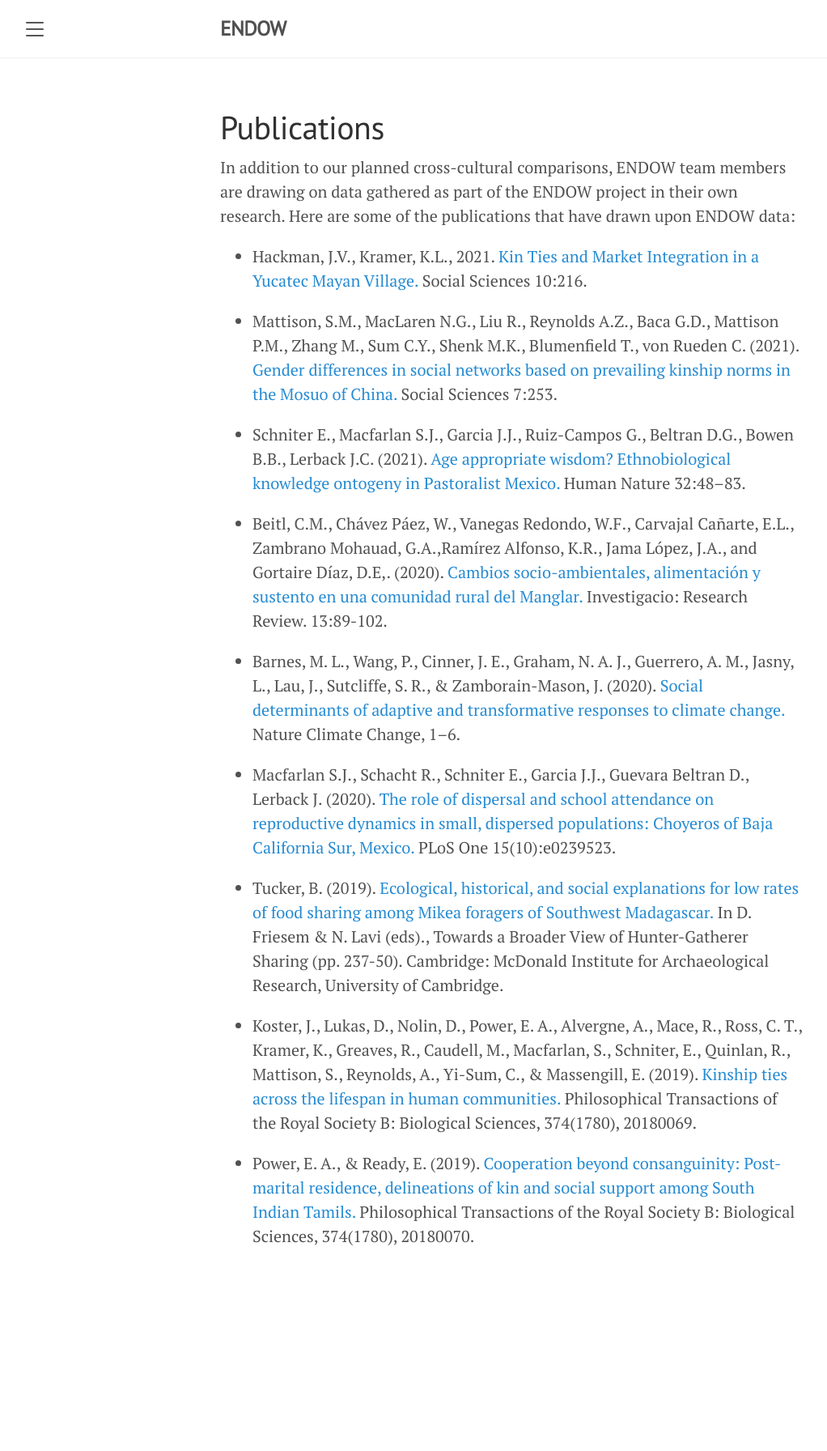
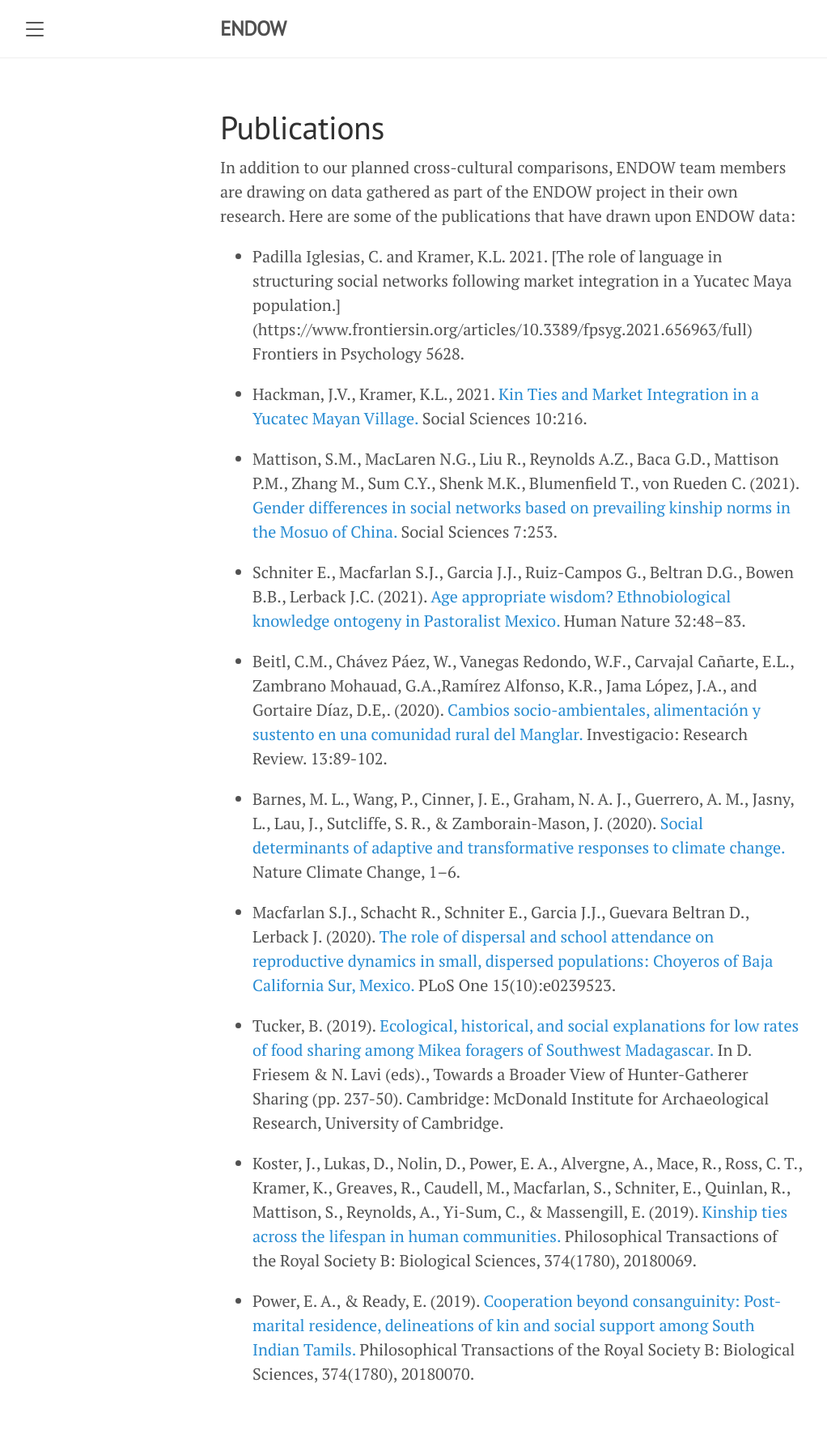
Before and after one commit to endowproject/endowproject.github.io, a Jekyll site: the page built from publications.md, in a window 1280 px wide. Shown: the whole page at 81% size, without its empty margins (8-1030 px from the left). Built offline with Jekyll 4.4.1, drawn with Linux system fonts in a browser that asks for light colours; before the commit the page ends 1622 px from its top, so only the background shows below that.

Commit message:
Update publications.md

```diff
--- a/publications.md
+++ b/publications.md
@@ -4,6 +4,8 @@ title: Publications
 ---
 
 In addition to our planned cross-cultural comparisons, ENDOW team members are drawing on data gathered as part of the ENDOW project in their own research. Here are some of the publications that have drawn upon ENDOW data:
+
+- Padilla Iglesias, C. and Kramer, K.L. 2021. [The role of language in structuring social networks following market integration in a Yucatec Maya population.] (https://www.frontiersin.org/articles/10.3389/fpsyg.2021.656963/full) Frontiers in Psychology 5628.
 
 - Hackman, J.V., Kramer, K.L., 2021. [Kin Ties and Market Integration in a Yucatec Mayan Village.](https://www.mdpi.com/2076-0760/10/6/216) Social Sciences 10:216.
 
```
